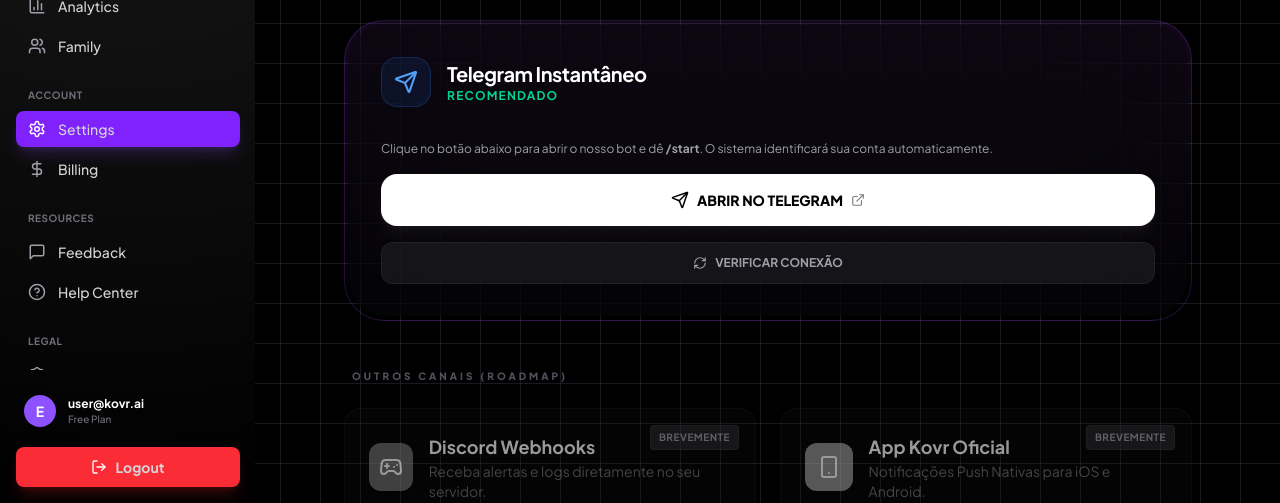
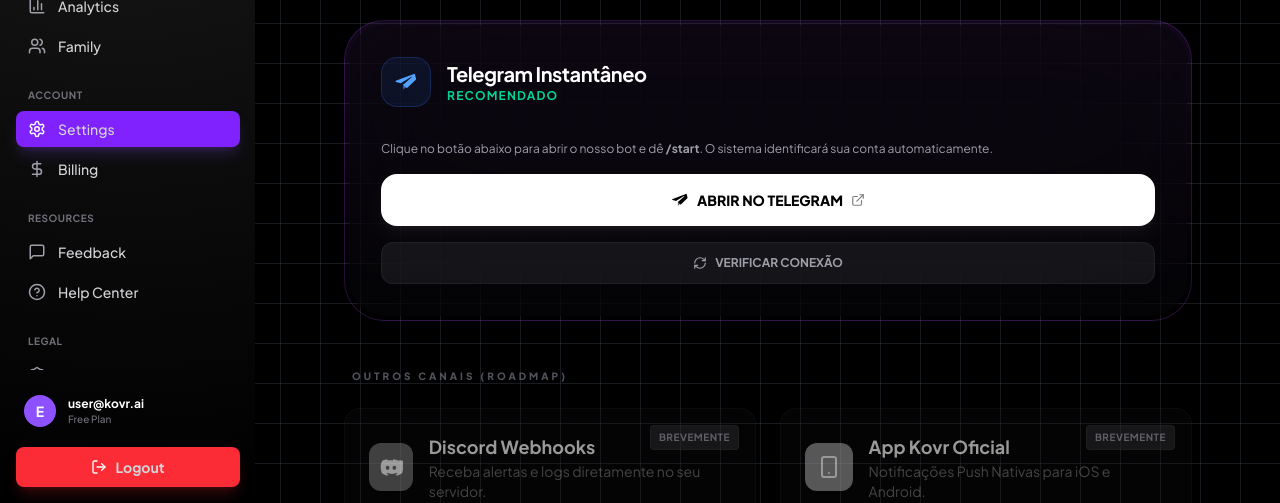
Before and after one commit to alcides792/saas-elite-planhub., a Next.js app: page /settings/notifications in a window 1280 px wide. Shown: the part 297-800 px from the top of the page. Built offline with nearby package versions, Linux system fonts and the light colour scheme; no server answers.

Commit message:
vb not icons v1

```diff
--- a/app/(admin)/settings/notifications/page.tsx
+++ b/app/(admin)/settings/notifications/page.tsx
@@ -2,7 +2,8 @@
 
 import { useState, useEffect } from 'react'
 import { motion } from 'framer-motion'
-import { Bell, ArrowLeft, Gamepad2, Smartphone, ShieldCheck, Zap, Send } from 'lucide-react'
+import { Bell, ArrowLeft, Smartphone, ShieldCheck, Zap } from 'lucide-react'
+import { TelegramIcon, DiscordIcon } from '@/components/icons/BrandIcons'
 import Link from 'next/link'
 import { getProfile } from '@/app/actions/settings'
 import TelegramConnect from '@/components/settings/TelegramConnect'
@@ -66,7 +67,7 @@
                 <div className="bg-zinc-950/40 backdrop-blur-3xl p-8 rounded-[2.3rem]">
                     <div className="flex items-center gap-4 mb-8">
                         <div className="p-3 bg-blue-500/10 rounded-2xl border border-blue-500/20 text-blue-400">
-                            <Send size={24} />
+                            <TelegramIcon size={24} />
                         </div>
                         <div>
                             <h2 className="text-xl font-bold text-white tracking-tight">Telegram Instantâneo</h2>
@@ -95,7 +96,7 @@
 
                 <div className="grid md:grid-cols-2 gap-6">
                     <ComingSoonCard
-                        icon={Gamepad2}
+                        icon={DiscordIcon}
                         title="Discord Webhooks"
                         description="Receba alertas e logs diretamente no seu servidor."
                         color="#5865F2"
--- /dev/null
+++ b/components/icons/BrandIcons.tsx
@@ -0,0 +1,38 @@
+import React from 'react'
+
+export const TelegramIcon = ({ size = 24, className = "" }: { size?: number, className?: string }) => (
+    <svg
+        width={size}
+        height={size}
+        viewBox="0 0 24 24"
+        fill="none"
+        xmlns="http://www.w3.org/2000/svg"
+        className={className}
+    >
+        <path
+            d="M20.665 3.717L2.333 10.55C1.167 11.017 1.167 11.667 2.117 11.95L6.683 13.367L17.333 6.833C17.833 6.517 18.283 6.683 17.9 7.017L9.2 14.733H9.183L9.167 14.75V14.733L12.55 17.933C13.167 17.933 13.433 17.65 13.583 17.5L21.75 9.75C22.217 9.483 22.317 8.817 20.665 3.717Z"
+            fill="currentColor"
+        />
+        <path
+            d="M9.16699 14.75V19.133C9.16699 19.55 9.53366 19.533 9.75033 19.333L12.5503 16.533L9.16699 13.8V14.75Z"
+            fill="currentColor"
+            opacity="0.6"
+        />
+    </svg>
+)
+
+export const DiscordIcon = ({ size = 24, className = "" }: { size?: number, className?: string }) => (
+    <svg
+        width={size}
+        height={size}
+        viewBox="0 0 24 24"
+        fill="none"
+        xmlns="http://www.w3.org/2000/svg"
+        className={className}
+    >
+        <path
+            d="M18.942 5.556C17.508 4.896 15.986 4.417 14.388 4.25C14.187 4.606 13.966 5.086 13.805 5.464C12.112 5.213 10.428 5.213 8.756 5.464C8.595 5.075 8.363 4.606 8.173 4.25C6.575 4.417 5.053 4.907 3.619 5.556C0.733 9.878 1.527 14.095 2.924 18.216C4.694 19.516 6.404 20.305 8.083 20.827C8.505 20.255 8.887 19.643 9.218 19.001C8.605 18.77 8.023 18.488 7.46 18.157C7.611 18.046 7.761 17.926 7.902 17.805C11.199 19.332 14.832 19.332 18.088 17.805C18.229 17.926 18.379 18.046 18.53 18.157C17.967 18.488 17.385 18.77 16.772 19.001C17.104 19.643 17.486 20.255 17.908 20.827C19.587 20.305 21.297 19.516 23.067 18.216C24.565 13.592 24.967 9.476 23.619 5.556ZM8.625 14.777C7.611 14.777 6.777 13.843 6.777 12.708C6.777 11.573 7.59 10.639 8.625 10.639C9.669 10.639 10.504 11.573 10.483 12.708C10.483 13.843 9.659 14.777 8.625 14.777ZM15.365 14.777C14.351 14.777 13.517 13.843 13.517 12.708C13.517 11.573 14.33 10.639 15.365 10.639C16.409 10.639 17.244 11.573 17.223 12.708C17.223 13.843 16.409 14.777 15.365 14.777Z"
+            fill="currentColor"
+        />
+    </svg>
+)
--- a/components/settings/TelegramConnect.tsx
+++ b/components/settings/TelegramConnect.tsx
@@ -1,7 +1,8 @@
 'use client'
 
 import { useState, useEffect } from 'react'
-import { Send, RefreshCw, CheckCircle2, Loader2, ExternalLink } from 'lucide-react'
+import { RefreshCw, CheckCircle2, Loader2, ExternalLink } from 'lucide-react'
+import { TelegramIcon } from '@/components/icons/BrandIcons'
 import { motion } from 'framer-motion'
 import { getProfile } from '@/app/actions/settings'
 
@@ -42,7 +43,7 @@
                         rel="noopener noreferrer"
                         className="w-full flex items-center justify-center gap-2 bg-white text-black py-4 rounded-2xl font-black text-sm hover:scale-[1.02] active:scale-95 transition-all shadow-lg shadow-white/5"
                     >
-                        <Send size={18} />
+                        <TelegramIcon size={18} />
                         ABRIR NO TELEGRAM
                         <ExternalLink size={14} className="opacity-50" />
                     </a>
```
